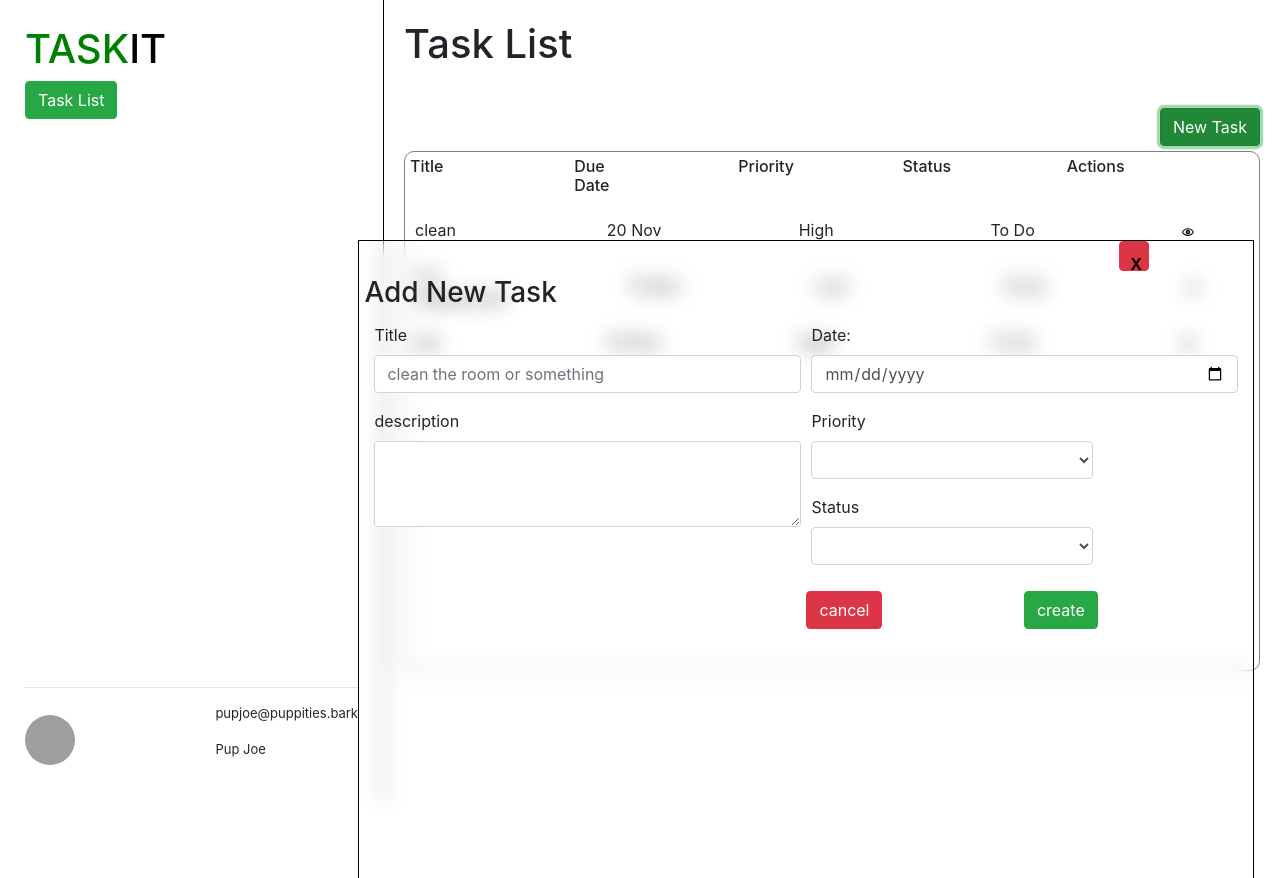
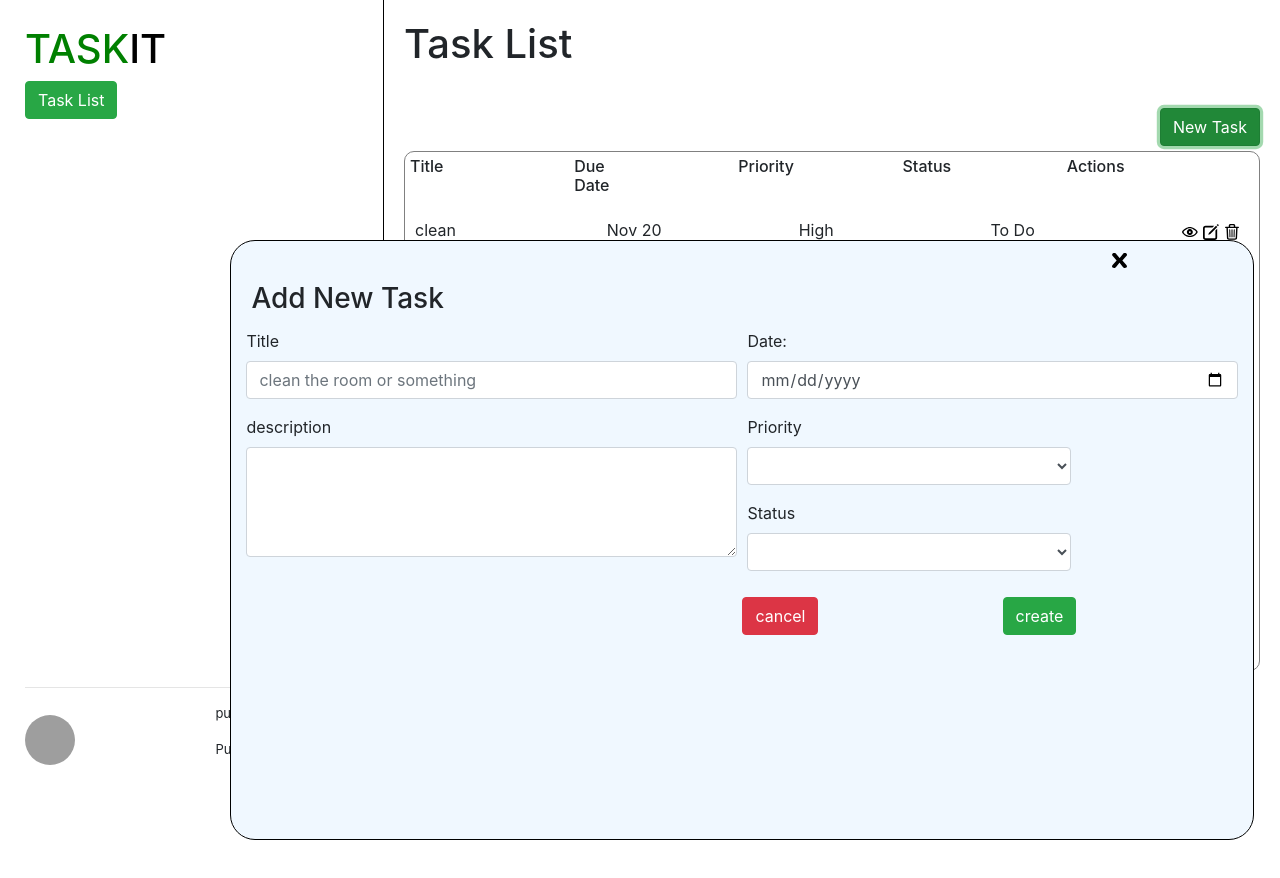
Before and after one commit to mcr45/TaskIt-Project, an Angular app: page / in a window 1280 px wide. Both pictures are taken after a click on the button "New Task". Shown: the top 878 px of the page. After the commit the page ends 840 px from the top, so only its background shows below. Built offline with nearby package versions, Linux system fonts and the light colour scheme; grey boxes are pictures that could not be loaded.

Commit message:
added new icons. Styled new task form. Changed date format on task

```diff
--- a/src/app/taskboard/task-component/task-component.component.css
+++ b/src/app/taskboard/task-component/task-component.component.css
@@ -11,3 +11,14 @@
 .taskrow *{
   width: 18%;
 }
+
+.taskicons{
+  /* width: 100%; */
+  display: flex;
+  gap: 9px;
+  justify-content: flex-start;
+}
+.taskicons img{
+  width: 16px;
+  height: 16px;
+}
--- a/src/app/taskboard/task-component/task-component.component.html
+++ b/src/app/taskboard/task-component/task-component.component.html
@@ -1,5 +1,5 @@
 
 <div class="taskrow">
-<span>{{task.name}}</span><span>{{task.date}}</span><span>{{task.priority}}</span><span>{{task.status}}</span><div><span><img src="assets/icons/eye.svg" alt="" srcset=""></span></div>
+<span>{{task.name}}</span><span>{{task.date}}</span><span>{{task.priority}}</span><span>{{task.status}}</span><div class="taskicons"><span><img src="assets/icons/eye.svg" alt="" srcset=""></span><span><img src="assets/icons/edit.svg" alt=""></span><span><img src="assets/icons/trashit.svg" alt=""></span></div>
 
 </div>
--- a/src/app/taskboard/tasklist/tasklist.component.ts
+++ b/src/app/taskboard/tasklist/tasklist.component.ts
@@ -7,7 +7,7 @@ import { Component, Input } from '@angular/core';
 })
 export class TasklistComponent {
 
-tasksList=[{name:'clean',date:'20 Nov',priority:'High',status:"To Do"},{name:'cry intypescript',date:'10 Nov',priority:'Low',status:"To Do"},{name:'eat',date:'24 Nov',priority:'High',status:"To Do"}]
+tasksList=[{name:'clean',date:'Nov 20',priority:'High',status:"To Do"},{name:'dinner at Pappo"s',date:'Nov 10',priority:'Low',status:"To Do"},{name:'eat',date:'Nov 24',priority:'High',status:"To Do"}]
 ngOnInit(){console.log(this.tasksList)}
 /* oldtasknumber:number=0
 @Input() tasknumber:number=0
--- a/src/app/taskform/newtask/newtask.component.css
+++ b/src/app/taskform/newtask/newtask.component.css
@@ -1,12 +1,15 @@
 .newtask{
+
   position: absolute;
   top: 30%;
-  left: 28%;
-  width: 70%;
-  height: 95%;
+  left: 18%;
+  width: 80%;
+  height: 75%;
   border: solid black 1px;
-
- backdrop-filter: blur(10px);
+  border-radius: 25px;
+/*
+ backdrop-filter: blur(10px); */
+background-color: aliceblue;
 
 }
 .row{
@@ -14,11 +17,12 @@
 }
 .btn-danger1{
   margin-left: 85%;
-  color: black;
+ /*  color: black;
   font-weight: bold;
   padding: 10px;
   height: 30px;
-  width: 30px;
+  width: 30px; */
+  border: none;
 }
 
 .button-row{
@@ -32,4 +36,6 @@ justify-content: space-between;
 
 #formtitle{
   padding: 5px;
+  text-align: end;
+  margin-left: 15px;
 }
--- a/src/app/taskform/newtask/newtask.component.html
+++ b/src/app/taskform/newtask/newtask.component.html
@@ -41,7 +41,7 @@
 
 <div class="container newtask">
   <div class="row">
-    <button class="btn btn-danger btn-danger1" (click)="OnCloseTask()">X</button>
+    <button class="btn btn-outline-light btn-danger1 " (click)="OnCloseTask()"><img src="assets/icons/ics.svg" alt=""></button>
   </div>
   <div class="row">
     <h3 id="formtitle">Add New Task</h3>
@@ -71,7 +71,7 @@
           <textarea
             class="form-control"
             id="taskdescription"
-            rows="3"
+            rows="4"
             [(ngModel)]="description"
             name="description"
           ></textarea>
@@ -105,7 +105,7 @@
         <div class="form-row">
           <div class="col-8">
             <div class="row button-row">
-              <button class="btn btn-danger">cancel</button>
+              <button class="btn btn-danger" (click)="OnCloseTask()">cancel</button>
               <button class="btn btn-success" (click)="addTask()">
                 create
               </button>
--- a/src/app/taskform/newtask/newtask.component.ts
+++ b/src/app/taskform/newtask/newtask.component.ts
@@ -28,7 +28,7 @@ OnCloseTask(){
 addTask(){
   console.log(this.title + ''+ this.date+''+this.priority+''+this.description+''+this.status)
   /* this.newtask.emit({title:this.title,date:,priority:this.priority,description:this.description,status:this.status}) */
-  this.newtask.emit({title:this.title,date:new Date(this.date).toLocaleDateString('en-us', { weekday:"long", year:"numeric", month:"short", day:"numeric"}),priority:this.priority,description:this.description,status:this.status})
+  this.newtask.emit({title:this.title,date:new Date(this.date).toLocaleDateString('en-us', {   day:"numeric", month:"short"}),priority:this.priority,description:this.description,status:this.status})
 
 }
 
```
Also changed, not shown: src/assets/icons/edit.svg (added), src/assets/icons/trashit.svg (added).
